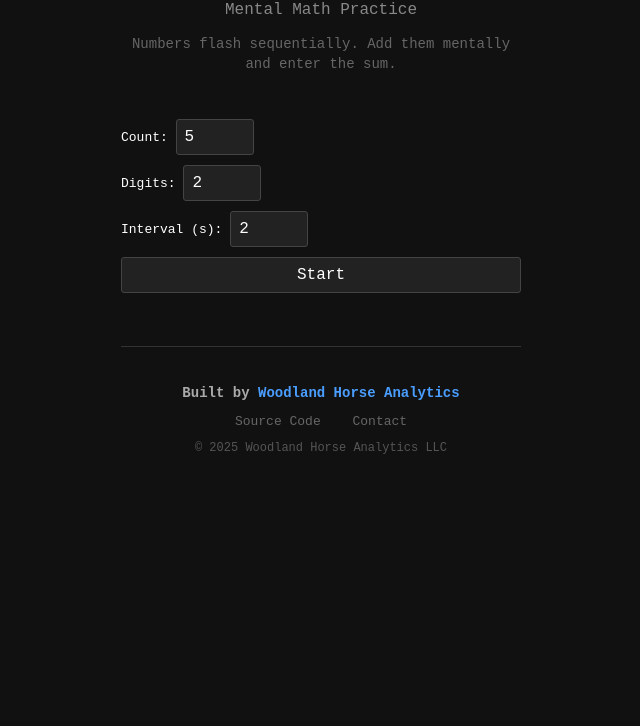
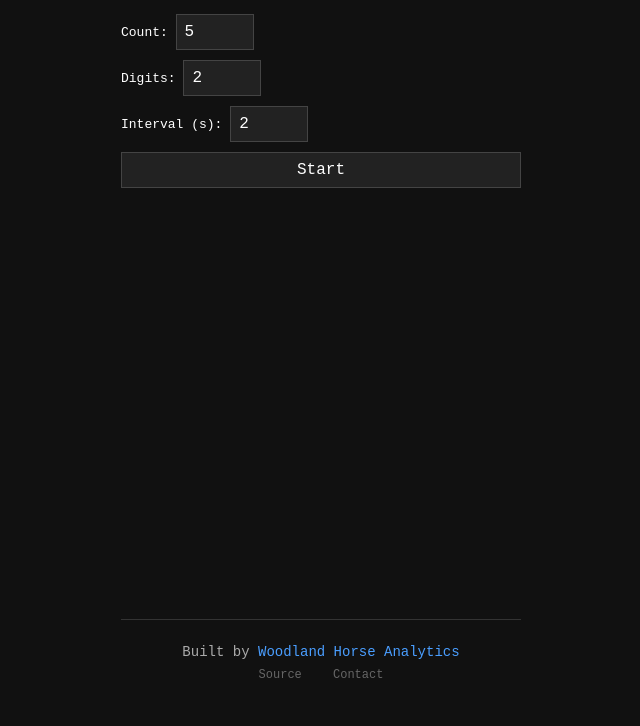
Before and after one commit to woodland-horse-analytics/flash-anzan, a plain HTML site: page index.html in a window 1280 px wide. Shown: the part 114-840 px from the top of the page, without its empty margins (319-959 px from the left). Before the commit the page ends 800 px from the top, so only its background shows below. Drawn offline with Linux system fonts and the light colour scheme.

Commit message:
UI updates

```diff
--- a/index.html
+++ b/index.html
@@ -3,32 +3,33 @@
 <head>
     <meta charset="UTF-8">
     <meta name="viewport" content="width=device-width, initial-scale=1.0">
-    <title>Mental Math</title>
+    <title>Flash Anzan Trainer</title>
     <style>
         body {
             font-family: monospace;
             max-width: 400px;
-            margin: 50px auto;
+            margin: 0 auto;
             padding: 20px;
             background: #111;
             color: #fff;
+            min-height: 100vh;
+            display: flex;
+            flex-direction: column;
+        }
+        .main-content {
+            flex: 1;
         }
         input, button {
-            font-family: monospace;
+            font-family: inherit;
             font-size: 16px;
             padding: 8px;
             margin: 5px 0;
             background: #222;
             color: #fff;
             border: 1px solid #444;
-            border-radius: 3px;
         }
         button {
-            cursor: pointer;
             width: 100%;
-        }
-        button:hover {
-            background: #333;
         }
         input {
             width: 60px;
@@ -38,18 +39,11 @@
             text-align: center;
             min-height: 90px;
             margin: 40px 0;
-            transition: all 0.2s ease;
-        }
-        #display.flash {
-            transform: scale(1.1);
-            color: #4f4;
         }
         #breakdown {
             margin: 20px 0;
             padding: 15px;
             background: #222;
-            border-radius: 5px;
-            white-space: pre-line;
         }
         .hidden {
             display: none;
@@ -60,46 +54,28 @@
         .incorrect {
             color: #f44;
         }
-        .header {
+        h1 {
             text-align: center;
-            margin-bottom: 40px;
+            margin: 20px 0 5px;
         }
-        .header h1 {
-            font-size: 32px;
-            margin: 0 0 8px 0;
-            color: #fff;
-        }
-        .header h2 {
-            font-size: 16px;
-            margin: 0 0 16px 0;
+        h2 {
+            text-align: center;
+            margin: 0 0 30px;
             color: #888;
             font-weight: normal;
-        }
-        .header p {
-            font-size: 14px;
-            color: #666;
-            line-height: 1.4;
-            margin: 0;
+            font-size: 16px;
         }
     </style>
 </head>
 <body>
+    <div class="main-content">
         <div id="setup">
-        <div class="header">
             <h1>Flash Anzan Trainer</h1>
-            <h2>Mental Math Practice</h2>
-            <p>Numbers flash sequentially. Add them mentally and enter the sum.</p>
-        </div>
+            <h2>Add them all up!</h2>
 
-        <div>
-            Count: <input type="number" id="count" value="5" min="2" max="20">
-        </div>
-        <div>
-            Digits: <input type="number" id="digits" value="2" min="1" max="6">
-        </div>
-        <div>
-            Interval (s): <input type="number" id="interval" value="2" min="1" max="10" step="0.5">
-        </div>
+            <div>Count: <input type="number" id="count" value="5" min="2" max="20"></div>
+            <div>Digits: <input type="number" id="digits" value="2" min="1" max="6"></div>
+            <div>Interval (s): <input type="number" id="interval" value="2" min="1" max="10" step="0.5"></div>
             <button onclick="startSession()">Start</button>
         </div>
 
@@ -117,6 +93,17 @@
             <button onclick="replay()">Replay</button>
             <button onclick="reset()">New Session</button>
         </div>
+    </div>
+
+    <footer style="margin-top: auto; padding: 24px 0; border-top: 1px solid #333; text-align: center; color: #666; font-size: 14px;">
+        <p style="margin: 0 0 8px; color: #aaa;">
+            Built by <a href="https://github.com/woodland-horse-analytics" style="color: #4a9eff; text-decoration: none;">Woodland Horse Analytics</a>
+        </p>
+        <p style="margin: 0; font-size: 12px;">
+            <a href="https://github.com/woodland-horse-analytics/flash-anzan-trainer" style="color: #666; text-decoration: none; margin: 0 12px;">Source</a>
+            <a href="https://github.com/woodland-horse-analytics" style="color: #666; text-decoration: none; margin: 0 12px;">Contact</a>
+        </p>
+    </footer>
 
     <script>
         let numbers = [];
@@ -152,32 +139,22 @@
             if (currentIndex < numbers.length) {
                 const display = document.getElementById('display');
 
-                // Clear and trigger transition
-                display.classList.remove('flash');
+                // Clear display briefly
                 display.textContent = '';
 
-                // Small delay then show number with flash effect
+                // Show number after 100ms
                 setTimeout(() => {
                     display.textContent = numbers[currentIndex];
-                    display.classList.add('flash');
-                }, 50);
+                }, 100);
 
                 currentIndex++;
                 sessionTimer = setTimeout(() => showNextNumber(interval), interval);
             } else {
-                // Session complete - go straight to answer input
                 document.getElementById('display').textContent = '';
                 document.getElementById('session').classList.add('hidden');
                 document.getElementById('answer').classList.remove('hidden');
                 document.getElementById('userAnswer').focus();
             }
-        }
-
-        function endSession() {
-            clearTimeout(sessionTimer);
-            document.getElementById('session').classList.add('hidden');
-            document.getElementById('answer').classList.remove('hidden');
-            document.getElementById('userAnswer').focus();
         }
 
         function checkAnswer() {
@@ -200,7 +177,6 @@
             currentIndex = 0;
             document.getElementById('results').classList.add('hidden');
             document.getElementById('session').classList.remove('hidden');
-            document.getElementById('display').classList.remove('flash');
 
             const interval = parseFloat(document.getElementById('interval').value) * 1000;
             showNextNumber(interval);
@@ -210,33 +186,16 @@
             document.getElementById('results').classList.add('hidden');
             document.getElementById('setup').classList.remove('hidden');
             document.getElementById('userAnswer').value = '';
-            document.getElementById('display').classList.remove('flash');
             numbers = [];
             currentIndex = 0;
             correctSum = 0;
         }
 
-        // Enter key handling
         document.getElementById('userAnswer').addEventListener('keypress', function(e) {
             if (e.key === 'Enter') {
                 checkAnswer();
             }
         });
     </script>
-
-    <footer style="margin-top: 48px; padding: 24px 0; border-top: 1px solid #333; text-align: center; color: #666; font-size: 14px;">
-        <div class="container">
-            <p style="margin-bottom: 12px; font-weight: 600; color: #aaa;">
-                Built by <a href="https://github.com/woodland-horse-analytics" style="color: #4a9eff; text-decoration: none;">Woodland Horse Analytics</a>
-            </p>
-            <p style="margin-bottom: 8px; font-size: 13px;">
-                <a href="https://github.com/woodland-horse-analytics/flash-anzan-trainer" style="color: #666; text-decoration: none; margin: 0 12px;">Source Code</a>
-                <a href="https://github.com/woodland-horse-analytics" style="color: #666; text-decoration: none; margin: 0 12px;">Contact</a>
-            </p>
-            <p style="font-size: 12px; color: #555;">
-                © 2025 Woodland Horse Analytics LLC
-            </p>
-        </div>
-    </footer>
 </body>
 </html>
```
Lines whose indentation alone changed are shown as unchanged.
